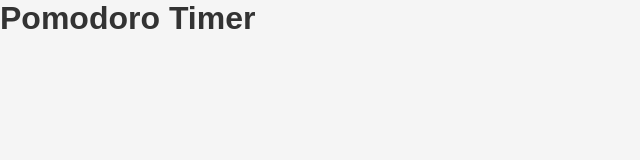
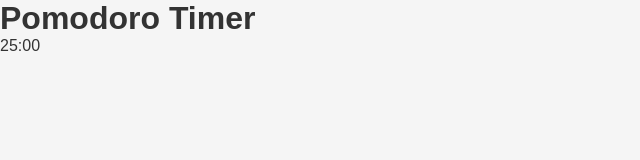
Before and after one commit to Tomyoza/learn-react, a React app in the folder Week 4/app/: page / in a window 1280 px wide. Shown: the top 160 px of the page, without its empty margins (0-640 px from the left). Built offline with nearby package versions, Linux system fonts and the light colour scheme; the HTML template or start-up script is replaced by a standard one.

Commit message:
Display timer

```diff
--- a/Week 4/app/src/App.jsx
+++ b/Week 4/app/src/App.jsx
@@ -1,7 +1,20 @@
+import { useState } from 'react';
+
 function App() {
+  const [time, setTime] = useState(25 * 60);
+  const [isRunning, setIsRunning] = useState(false);
+  const [breakTime, setBreakTime] = useState(5 * 60);
+  const [isBreak, setIsBreak] = useState(false);
+  const [isCompleted, setIsCompleted] = useState(false);
+
+  const minutes = Math.floor(time / 60);
+  const seconds = time % 60;
+  const display = `${minutes}:${String(seconds).padStart(2, '0')}`;
+
   return (
     <div>
       <h1>Pomodoro Timer</h1>
+      <p>{display}</p>
     </div>
   );
 }
```
